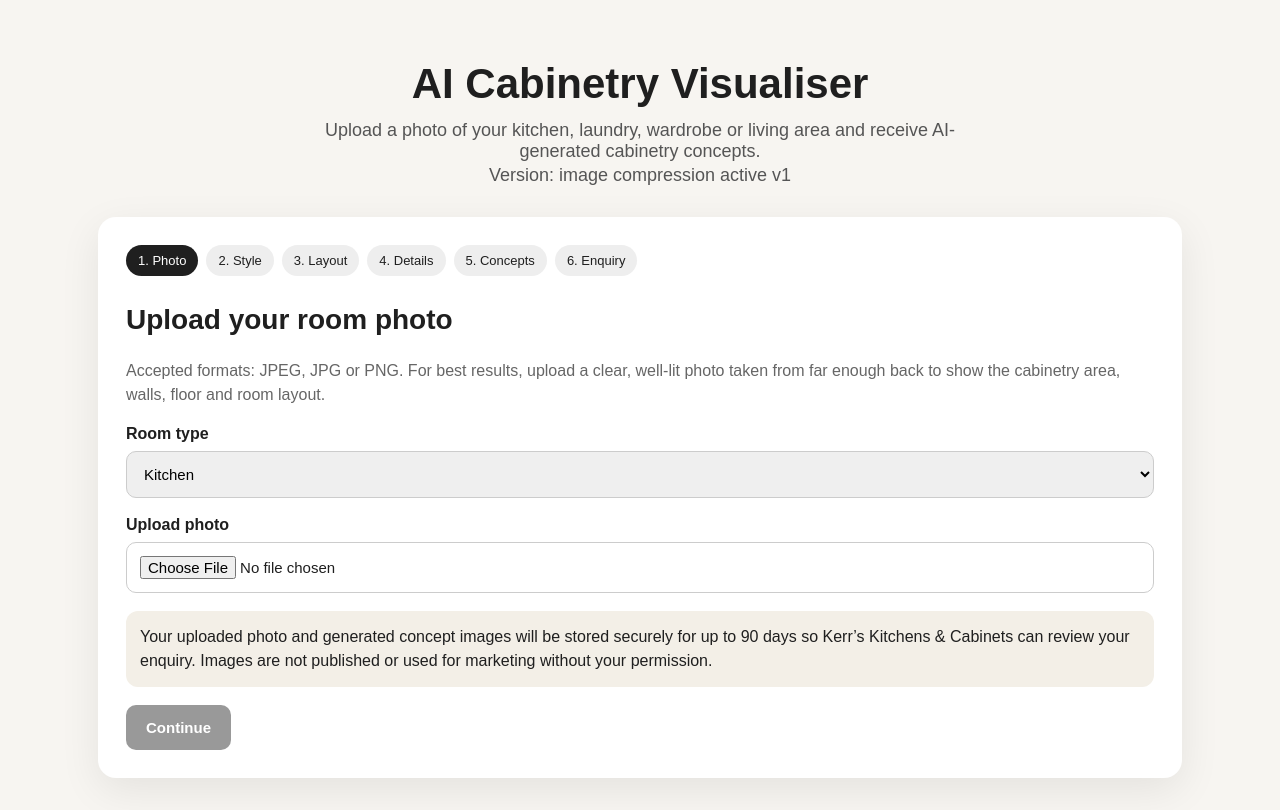
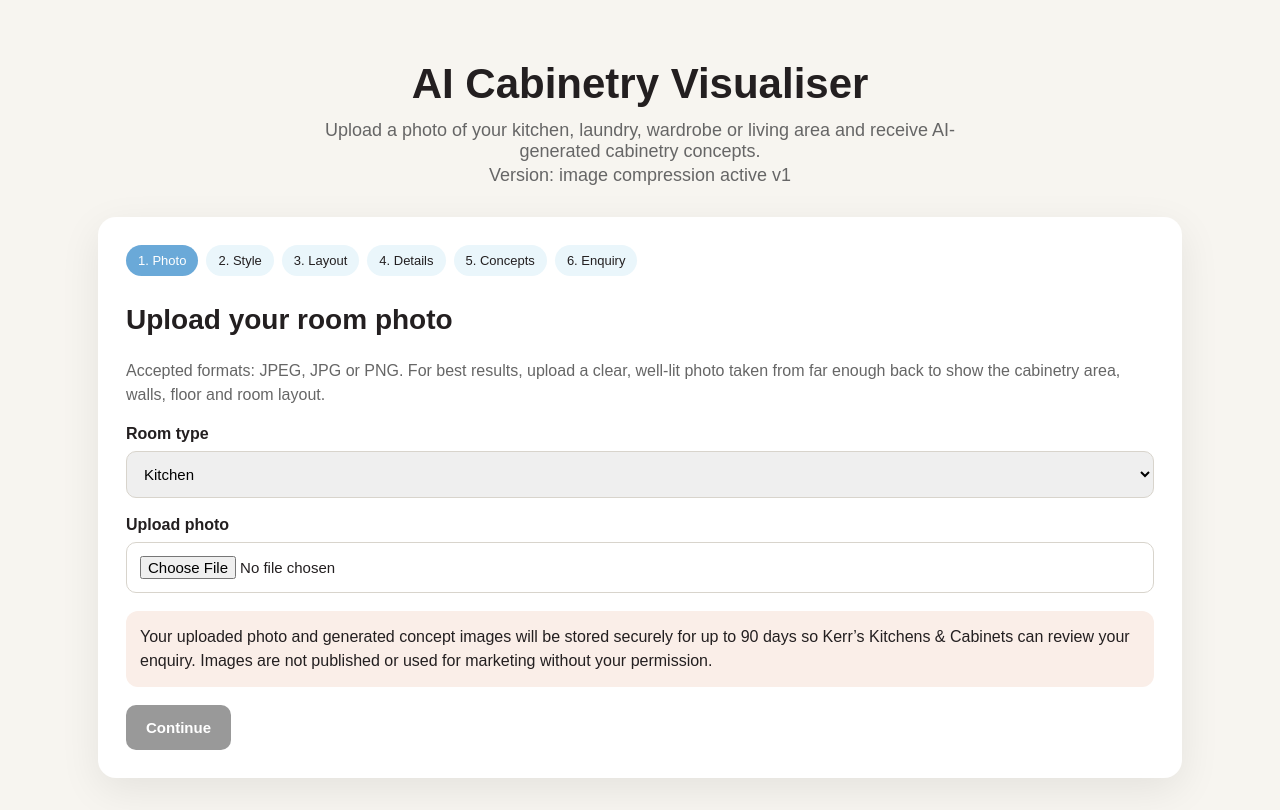
Before and after one commit to julie874/kerrskc-visualiser, a Next.js app: page / in a window 1280 px wide. Built offline with nearby package versions, Linux system fonts and the light colour scheme.

Commit message:
colour change

```diff
--- a/app/globals.css
+++ b/app/globals.css
@@ -2,10 +2,23 @@
   box-sizing: border-box;
 }
 
+:root {
+  --background: #F7F5F0;
+  --text-primary: #231F20;
+  --text-secondary: #666;
+  --accent-orange: #F7941D;
+  --accent-green: #8DC63F;
+  --accent-blue: #6AA9D8;
+  --panel-soft-blue: #EAF6FB;
+  --panel-soft-peach: #FAEEE8;
+  --border-color: #D8D4CC;
+  --surface: #ffffff;
+}
+
 body {
   margin: 0;
-  background: #f7f5f1;
-  color: #1f1f1f;
+  background: var(--background);
+  color: var(--text-primary);
   font-family: Arial, Helvetica, sans-serif;
 }
 
@@ -28,12 +41,12 @@ body {
 .hero p {
   max-width: 680px;
   margin: 0 auto;
-  color: #555;
+  color: var(--text-secondary);
   font-size: 18px;
 }
 
 .card {
-  background: #ffffff;
+  background: var(--surface);
   border-radius: 18px;
   padding: 28px;
   box-shadow: 0 12px 40px rgba(0,0,0,0.08);
@@ -53,13 +66,13 @@ body {
 .steps span {
   padding: 8px 12px;
   border-radius: 999px;
-  background: #eee;
+  background: var(--panel-soft-blue);
   font-size: 13px;
 }
 
 .steps .active {
-  background: #1f1f1f;
-  color: white;
+  background: var(--accent-blue);
+  color: var(--surface);
 }
 
 h2 {
@@ -72,17 +85,17 @@ h3 {
 }
 
 .muted {
-  color: #666;
+  color: var(--text-secondary);
   line-height: 1.5;
 }
 
 .success {
-  color: #217a3c;
+  color: var(--accent-green);
   font-weight: bold;
 }
 
 .notice {
-  background: #f3efe7;
+  background: var(--panel-soft-peach);
   padding: 14px;
   border-radius: 12px;
   margin: 18px 0;
@@ -101,7 +114,7 @@ h3 {
   width: 100%;
   margin-top: 8px;
   padding: 13px;
-  border: 1px solid #ccc;
+  border: 1px solid var(--border-color);
   border-radius: 10px;
   font-size: 15px;
 }
@@ -118,8 +131,8 @@ h3 {
 
 .option,
 .layout {
-  border: 1px solid #ddd;
-  background: #fafafa;
+  border: 1px solid var(--border-color);
+  background: var(--panel-soft-blue);
   border-radius: 14px;
   padding: 16px;
   cursor: pointer;
@@ -135,8 +148,8 @@ h3 {
 .option.selected,
 .layout.selected,
 .concept.selected {
-  border-color: #1f1f1f;
-  background: #f3efe7;
+  border-color: var(--accent-blue);
+  background: var(--panel-soft-peach);
 }
 
 .layoutGrid {
@@ -154,8 +167,8 @@ h3 {
 .layoutIcon {
   width: 52px;
   height: 52px;
-  background: #1f1f1f;
-  color: white;
+  background: var(--text-primary);
+  color: var(--surface);
   border-radius: 14px;
   display: flex;
   align-items: center;
@@ -189,8 +202,8 @@ h3 {
 }
 
 .button {
-  background: #1f1f1f;
-  color: white;
+  background: var(--text-primary);
+  color: var(--surface);
 }
 
 .button:disabled {
```
Also changed, not shown: app/page.module.css (+6 -6 lines).
